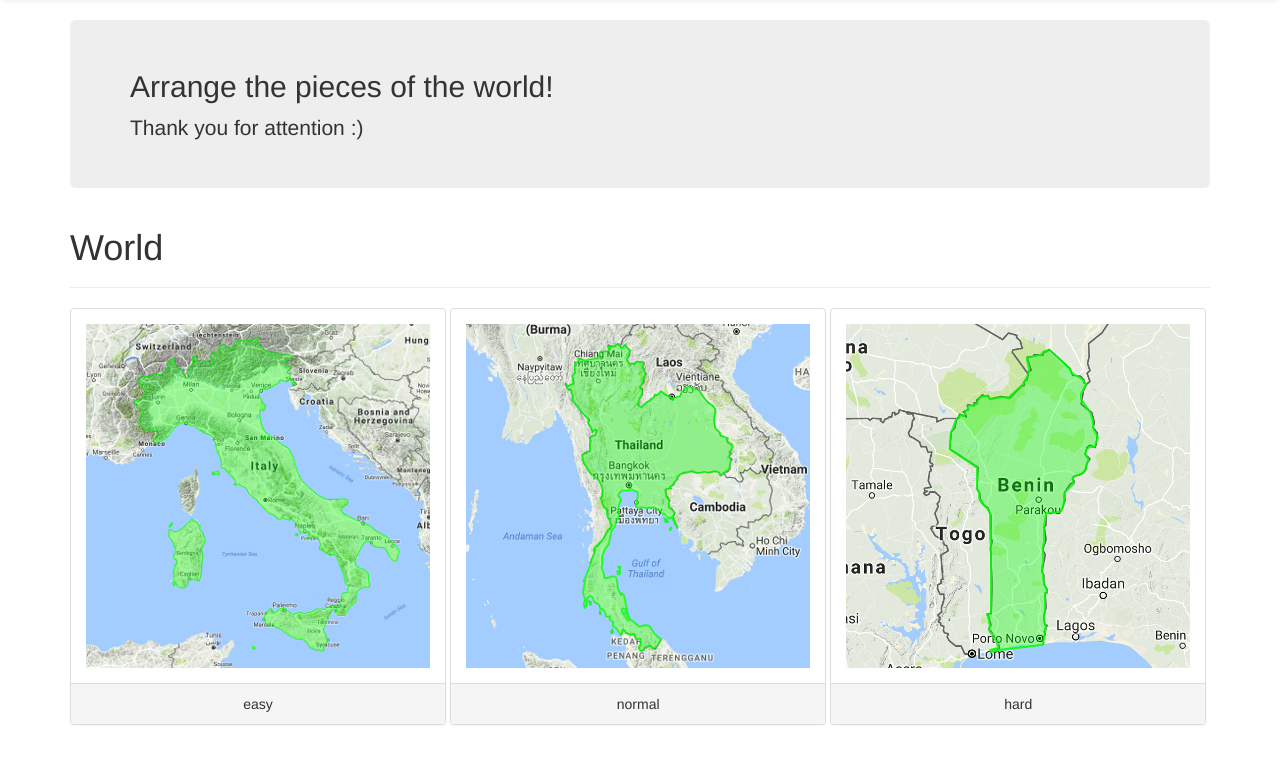
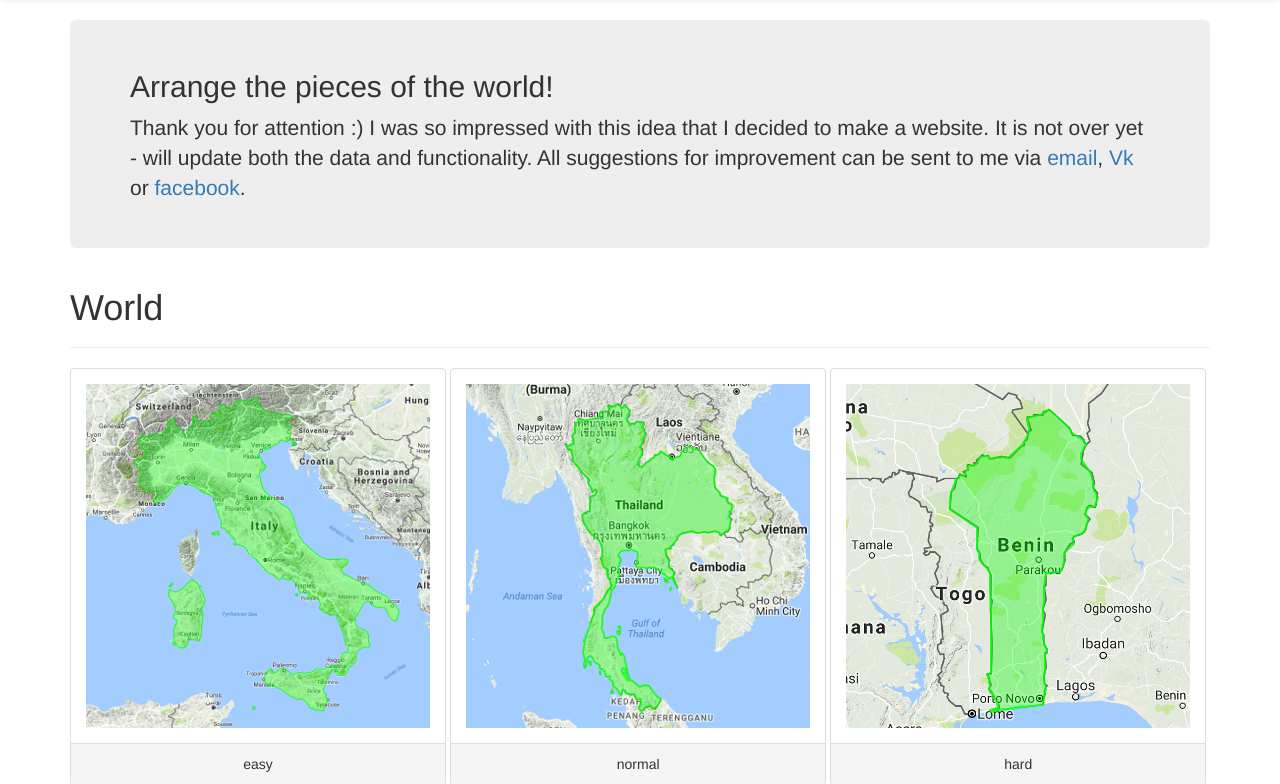
Before and after one commit to TyVik/geopuzzle, a Django app: template templates/index.html in a window 1280 px wide. Shown: the part 52-836 px from the top of the page. Run offline with Django 3.2, Linux system fonts and the light colour scheme; the template is opened without the code that fills it, so the values that code supplies are empty; some libraries are stand-ins or nearby versions.

Commit message:
Add English localization for index page.

```diff
--- a/templates/index.html
+++ b/templates/index.html
@@ -10,7 +10,12 @@
     <div class="container">
         <div class="jumbotron">
             <h2>{% trans 'Arrange the pieces of the world!' %}</h2>
-            <p>{% trans 'Thank you for attention :)' %}</p>
+            <p>
+{% blocktrans %}Thank you for attention :) I was so impressed with this idea that I decided to make a website. It is
+not over yet - will update both the data and functionality. All suggestions for improvement can be sent to me via
+<a href="mailto:tyvik8@gmail.com?&subject=Geo!Puzzle">email</a>, <a href="https://vk.com/tyvik" target="_blank">Vk</a>
+or <a href="https://www.facebook.com/TyVikZero" target="_blank">facebook</a>.{% endblocktrans %}
+            </p>
         </div>
         <div class="page-header">
             <h1>{% trans 'World' %}</h1>
```
Also changed, not shown: locale/ru/LC_MESSAGES/django.po.
